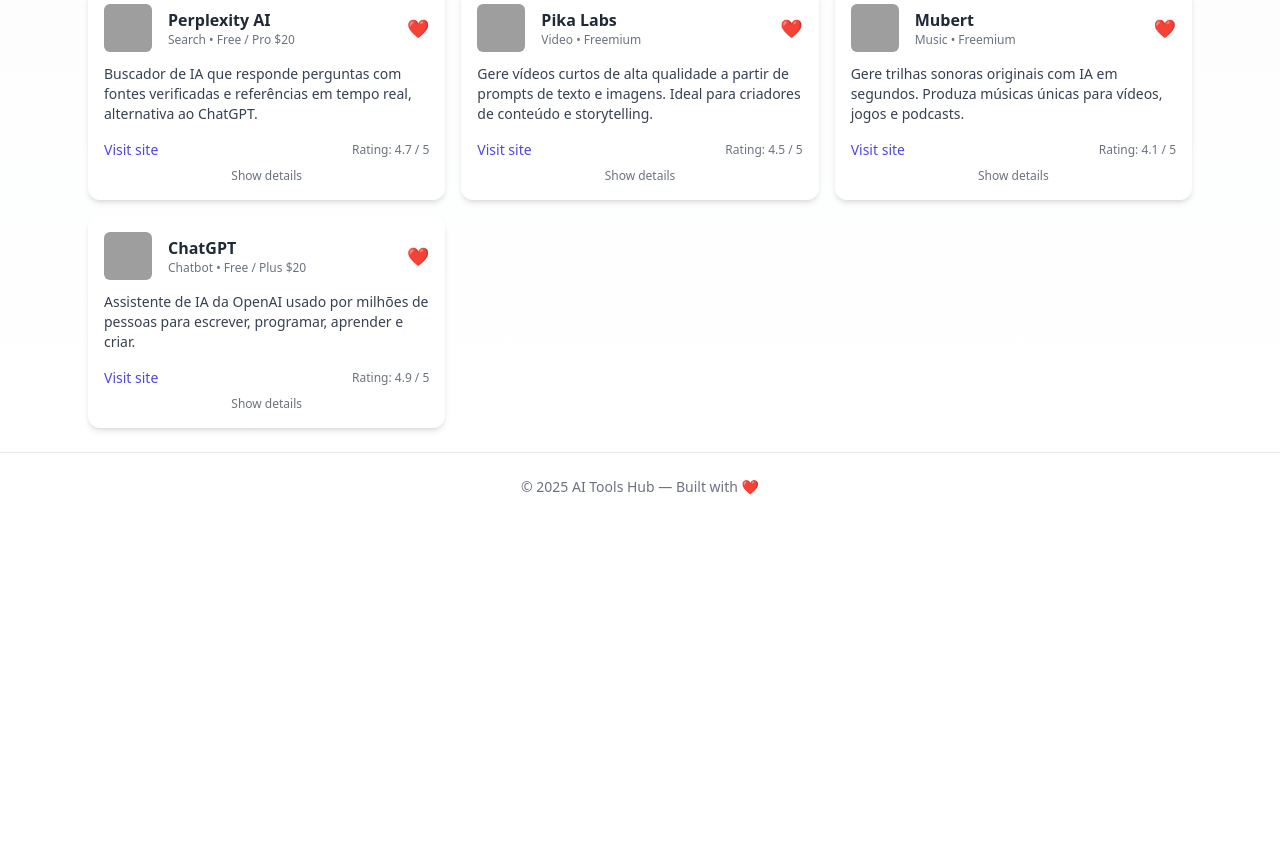
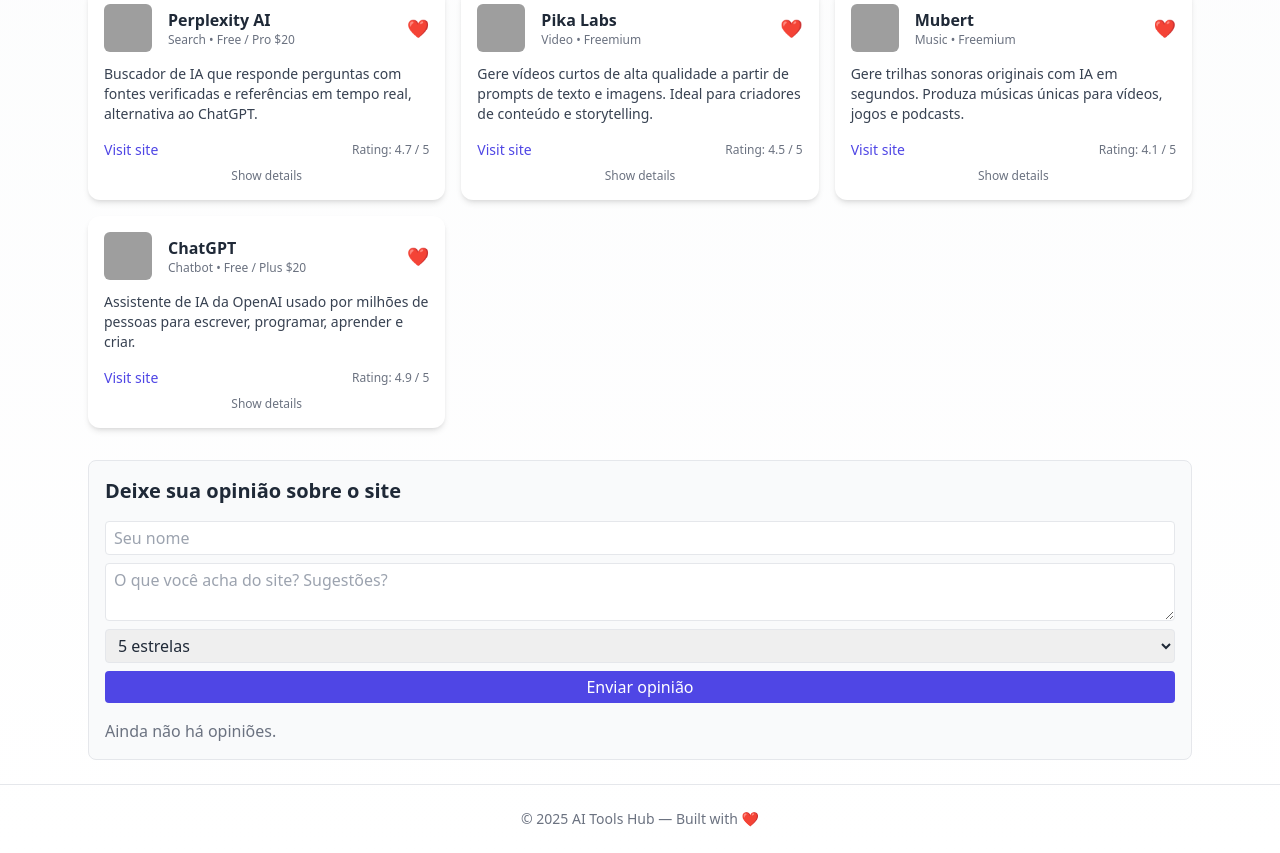
Before and after one commit to LuquinhasGithubinfo/ai-tools-hub, a React (Vite) app: page / in a window 1280 px wide. Shown: the part 1058-1911 px from the top of the page. Before the commit the page ends 1579 px from the top, so only its background shows below. Built offline with nearby package versions, Linux system fonts and the light colour scheme; grey boxes are pictures that could not be loaded.

Commit message:
Adiciona seção de feedback do site e melhorias na Home

```diff
--- /dev/null
+++ b/src/components/Feedback.jsx
@@ -0,0 +1,75 @@
+import React, { useState, useEffect } from 'react';
+
+export default function Feedback() {
+  const [feedbacks, setFeedbacks] = useState([]);
+  const [form, setForm] = useState({ name: '', rating: 5, comment: '' });
+
+  useEffect(() => {
+    // Carrega feedbacks salvos no localStorage
+    const saved = JSON.parse(localStorage.getItem('site_feedbacks') || '[]');
+    setFeedbacks(saved);
+  }, []);
+
+  const handleSubmit = () => {
+    if (!form.name || !form.comment) return;
+    const updated = [...feedbacks, form];
+    setFeedbacks(updated);
+    localStorage.setItem('site_feedbacks', JSON.stringify(updated));
+    setForm({ name: '', rating: 5, comment: '' });
+  };
+
+  return (
+    <section className="mt-8 p-4 bg-gray-50 dark:bg-gray-900 rounded-lg border border-gray-200 dark:border-gray-700">
+      <h2 className="text-xl font-semibold text-gray-800 dark:text-gray-100 mb-4">
+        Deixe sua opinião sobre o site
+      </h2>
+
+      {/* Formulário */}
+      <div className="flex flex-col gap-2 mb-4">
+        <input
+          type="text"
+          placeholder="Seu nome"
+          value={form.name}
+          onChange={(e) => setForm({ ...form, name: e.target.value })}
+          className="border rounded px-2 py-1 dark:bg-gray-700 dark:text-white"
+        />
+        <textarea
+          placeholder="O que você acha do site? Sugestões?"
+          value={form.comment}
+          onChange={(e) => setForm({ ...form, comment: e.target.value })}
+          className="border rounded px-2 py-1 dark:bg-gray-700 dark:text-white"
+        />
+        <select
+          value={form.rating}
+          onChange={(e) => setForm({ ...form, rating: Number(e.target.value) })}
+          className="border rounded px-2 py-1 dark:bg-gray-700 dark:text-white"
+        >
+          {[5,4,3,2,1].map(n => <option key={n} value={n}>{n} estrelas</option>)}
+        </select>
+        <button
+          onClick={handleSubmit}
+          className="bg-indigo-600 text-white px-3 py-1 rounded hover:bg-indigo-500"
+        >
+          Enviar opinião
+        </button>
+      </div>
+
+      {/* Feedbacks enviados */}
+      <div className="mt-4">
+        {feedbacks.length > 0 ? (
+          feedbacks.map((f, idx) => (
+            <div key={idx} className="mb-2 p-2 border rounded bg-white dark:bg-gray-800">
+              <div className="flex justify-between">
+                <span className="font-medium">{f.name}</span>
+                <span className="text-yellow-400">{'★'.repeat(f.rating)}</span>
+              </div>
+              <p className="text-sm text-gray-700 dark:text-gray-300">{f.comment}</p>
+            </div>
+          ))
+        ) : (
+          <p className="text-gray-500 dark:text-gray-400">Ainda não há opiniões.</p>
+        )}
+      </div>
+    </section>
+  );
+}
--- a/src/pages/Home.jsx
+++ b/src/pages/Home.jsx
@@ -1,5 +1,6 @@
 import React, { useState, useEffect } from 'react';
 import ToolCard from '../components/ToolCard';
+import Feedback from '../components/Feedback';
 import toolsData from '../data/tools.json';
 
 export default function Home() {
@@ -32,7 +33,7 @@
     } else if (compareList.length < 3) {
       updated = [...compareList, tool];
     } else {
-      return; // máximo 3
+      return; // máximo 3 ferramentas
     }
     setCompareList(updated);
   };
@@ -119,6 +120,7 @@
               rank={idx + 1}
               popular={popularTools.includes(tool)}
               newTool={newTools.includes(tool)}
+              onCompare={toggleCompare}
             />
           ))}
         </div>
@@ -136,6 +138,7 @@
                 onFavorite={toggleFavorite}
                 isFavorite={favorites.includes(tool.name)}
                 similarTools={similarTools(tool)}
+                onCompare={toggleCompare}
               />
             ))}
           </div>
@@ -152,6 +155,7 @@
               onFavorite={toggleFavorite}
               isFavorite={favorites.includes(tool.name)}
               similarTools={similarTools(tool)}
+              onCompare={toggleCompare}
             />
           ))}
         </div>
@@ -174,6 +178,9 @@
           </div>
         </div>
       )}
+
+      {/* Seção de Feedback do site */}
+      <Feedback />
     </section>
   );
 }
```
